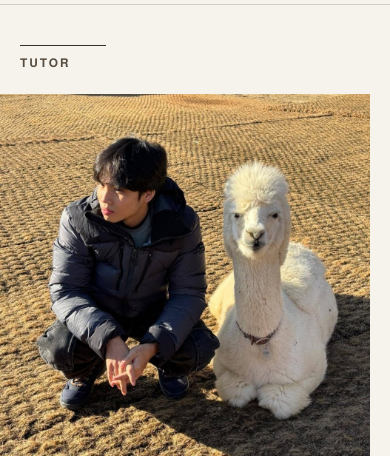
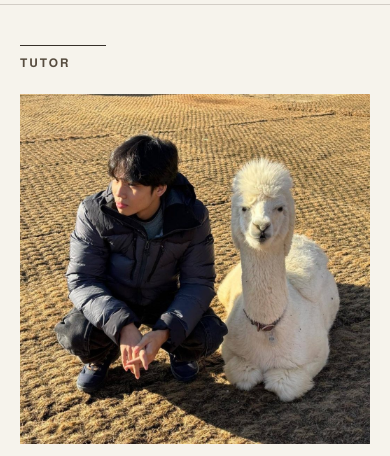
Before and after one commit to INQEDU/INQEDU-Website, a plain HTML site: page site/tutor.html in a window 390 px wide. Shown: the part 84-540 px from the top of the page. Drawn offline with Linux system fonts and the light colour scheme.

Commit message:
Keep the tutor photo inside the page margins
Co-Authored-By: Claude Opus 5.5 <noreply@anthropic.com>
Claude-Session: https://claude.ai/code/session_01Ke8gU9KSMf7woJkjVfRPVW

```diff
--- a/site/css/styles.css
+++ b/site/css/styles.css
@@ -307,8 +307,7 @@ textarea { min-height: 150px; resize: vertical; }
 .tutor-page-label { font-family: var(--body); font-weight: 700; font-size: 0.75rem; margin: 0 0 clamp(24px, 3vw, 40px); padding-top: 0.9em; border-top: 1px solid var(--ink); display: inline-block; padding-right: 3em; }
 .tutor { display: grid; grid-template-columns: minmax(0, 0.75fr) minmax(0, 1.5fr); gap: clamp(24px, 4vw, 56px); align-items: stretch; }
 .tutor + .tutor { margin-top: clamp(56px, 8vw, 104px); padding-top: clamp(56px, 8vw, 104px); border-top: 1px solid var(--rule); }
-/* bleed the photo out to the left edge of the window */
-.tutor-photo { margin: 0 0 0 calc(-1 * (max(0px, (100vw - var(--wrap)) / 2) + var(--gutter))); position: relative; min-height: 100%; }
+.tutor-photo { margin: 0; position: relative; min-height: 100%; }
 .tutor-photo img { position: absolute; inset: 0; width: 100%; height: 100%; object-fit: cover; object-position: 50% 60%; }
 .tutor-body { display: flex; flex-direction: column; gap: clamp(18px, 2.2vw, 26px); }
 .tutor-head h2 { font-size: clamp(2.8rem, 5.4vw, 4.2rem); line-height: 1; letter-spacing: -0.01em; }
@@ -322,7 +321,7 @@ textarea { min-height: 150px; resize: vertical; }
 .tutor-quote cite { display: block; margin-top: 0.7rem; font-style: normal; font-weight: 700; font-size: 0.7rem; letter-spacing: 0.16em; text-transform: uppercase; color: var(--umber); }
 @media (max-width: 820px) {
   .tutor { grid-template-columns: 1fr; }
-  .tutor-photo { min-height: 0; max-width: 520px; margin-left: calc(-1 * var(--gutter)); }
+  .tutor-photo { min-height: 0; max-width: 520px; }
   .tutor-photo img { position: static; height: auto; aspect-ratio: 1 / 1; }
 }
 
```
